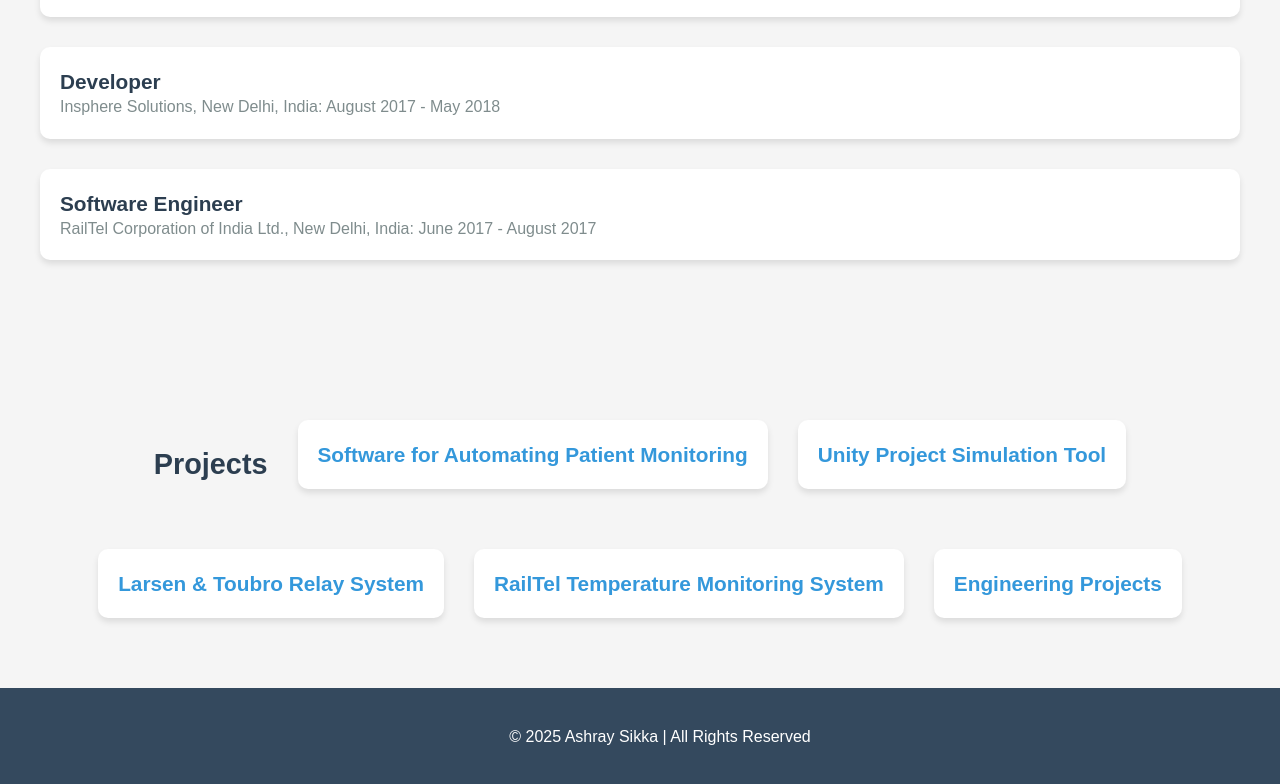
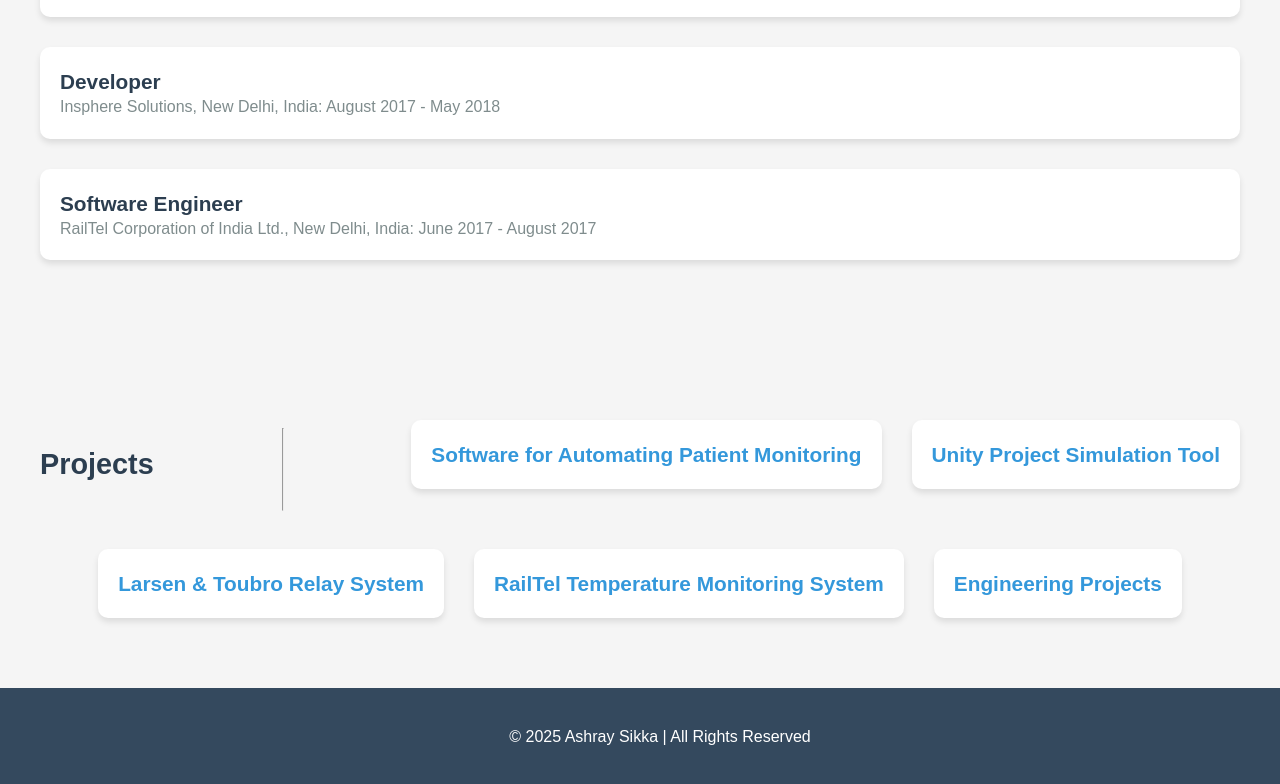
Before and after one commit to AshraySikka/My-portfolio, a plain HTML site: page index.html in a window 1280 px wide. Shown: the part 1782-2566 px from the top of the page. Drawn offline with Linux system fonts and the light colour scheme.

Commit message:
Update index.html

```diff
--- a/index.html
+++ b/index.html
@@ -304,8 +304,8 @@
 </section>
 
 <section class="projects">
-    <h2>Projects</h2>
-
+    <h2 align="center">Projects</h2>
+    <hr>
     <div class="project-item">
         <a href="projects/software-automation-healthcare.html" class="project-name">Software for Automating Patient Monitoring</a>
     </div>
```
